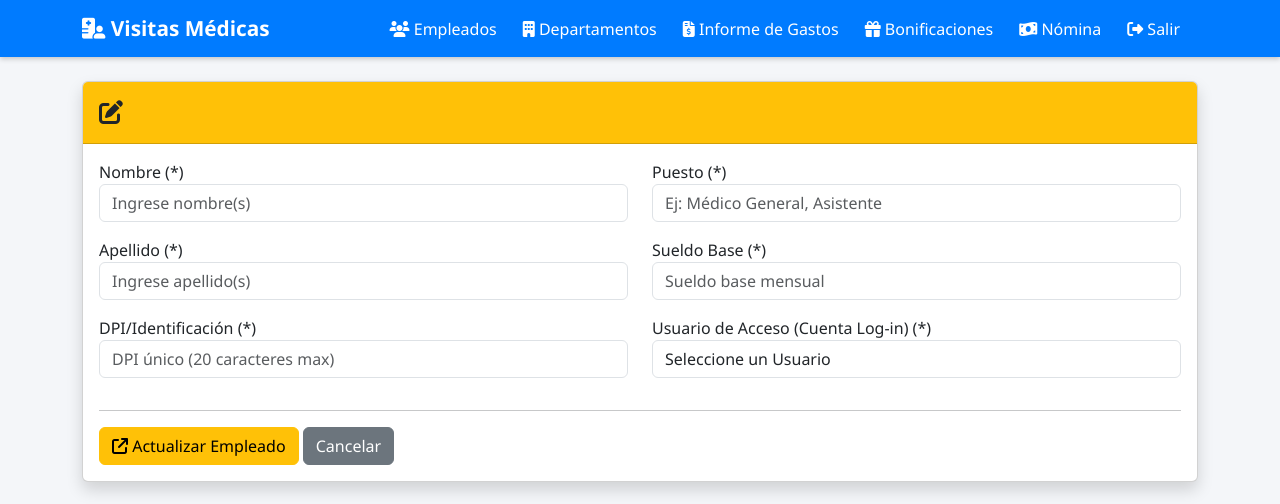
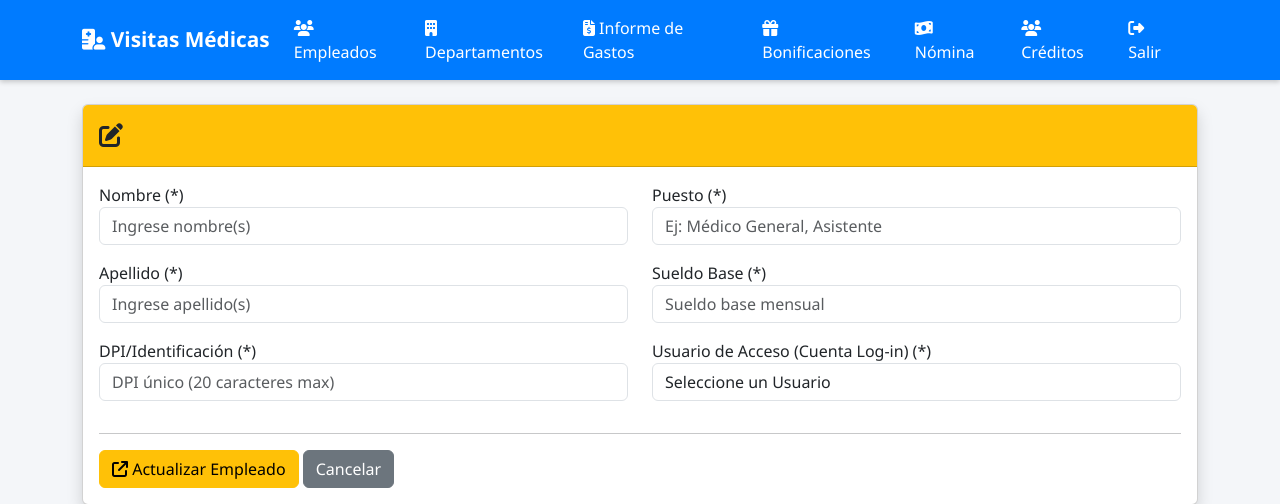
Before and after one commit to GabrielChinchilla-P/Pfinal, a CodeIgniter 4 app: the page made by app/Views/empleado/edit.php in a window 1280 px wide. Shown: the top 504 px of the page. Run offline with PHP 8.4 and a stand-in for CodeIgniter, Linux system fonts and the light colour scheme; the template is opened without the code that fills it, so the values that code supplies are empty; some libraries are stand-ins or nearby versions.

Commit message:
Se agrego base_url en Menú Principal para créditos

```diff
--- a/app/Views/layouts/header.php
+++ b/app/Views/layouts/header.php
@@ -59,6 +59,7 @@
           <li class="nav-item"><a class="nav-link" href="<?= base_url('informegasto') ?>"><i class="fa-solid fa-file-invoice-dollar"></i> Informe de Gastos</a></li>
           <li class="nav-item"><a class="nav-link" href="<?= base_url('bonificacion') ?>"><i class="fa-solid fa-gift"></i> Bonificaciones</a></li>
           <li class="nav-item"><a class="nav-link" href="<?= base_url('nomina') ?>"><i class="fa-solid fa-money-bill-wave"></i> Nómina</a></li>
+          <li class="nav-item"><a class="nav-link" href="<?= base_url('creditos') ?>"><i class="fa-solid fa-users"></i>Créditos</a></li>
           <li class="nav-item"><a class="nav-link text-warning" href="<?= base_url('logout') ?>"><i class="fa-solid fa-right-from-bracket"></i> Salir</a></li>
         </ul>
       </div>
```
